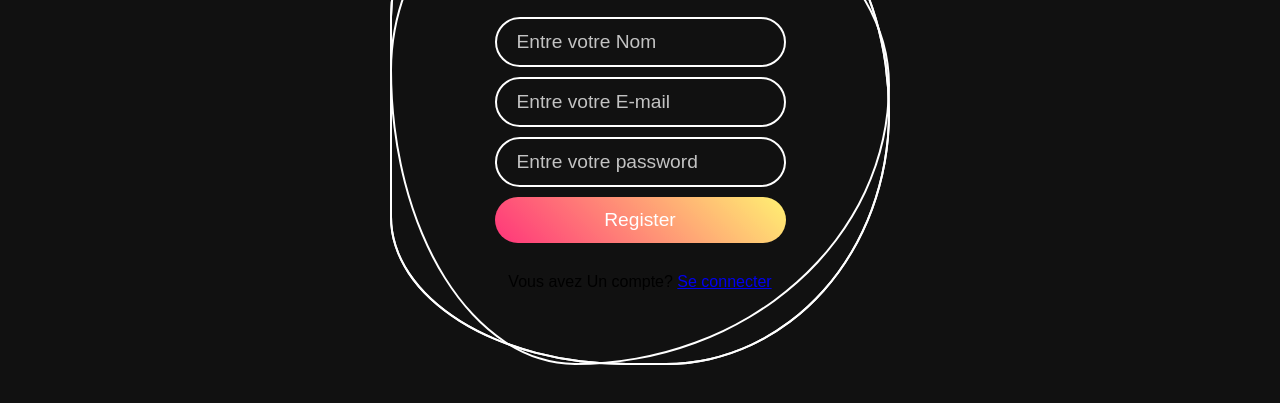
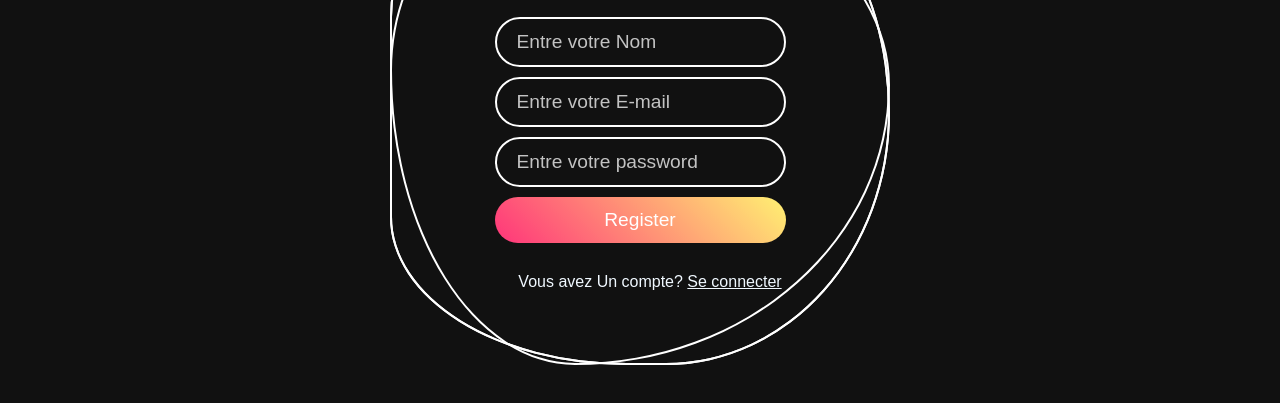
Before and after one commit to ingemedical16/Multiplayer-Game-Platform, a website: page pages/signup.html in a window 1280 px wide. Shown: the part 345-748 px from the top of the page. Drawn offline with nearby package versions, Linux system fonts and the light colour scheme.

Commit message:
Update signup.html

```diff
--- a/pages/signup.html
+++ b/pages/signup.html
@@ -118,7 +118,7 @@
             </div>
           </form>
           <div className='text-center text-slate-600 pt-1'>
-            <p>Vous avez  Un compte? <a href="/api/auth/login'">Se connecter</a></p>
+            <p class="nav-item" style="color: aliceblue;">Vous avez  Un compte? <a style="color: aliceblue;" href="/api/auth/login'">Se connecter</a></p>
         </div>
         </div>
       </div>
```
